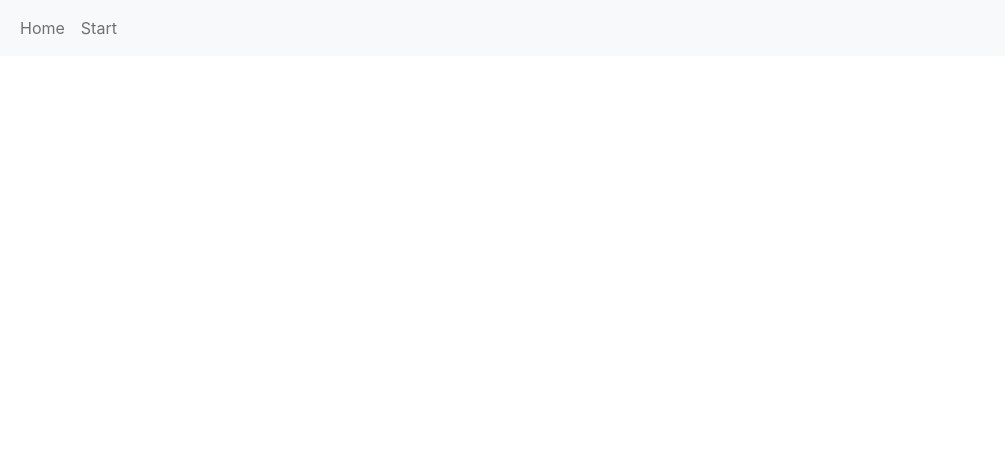
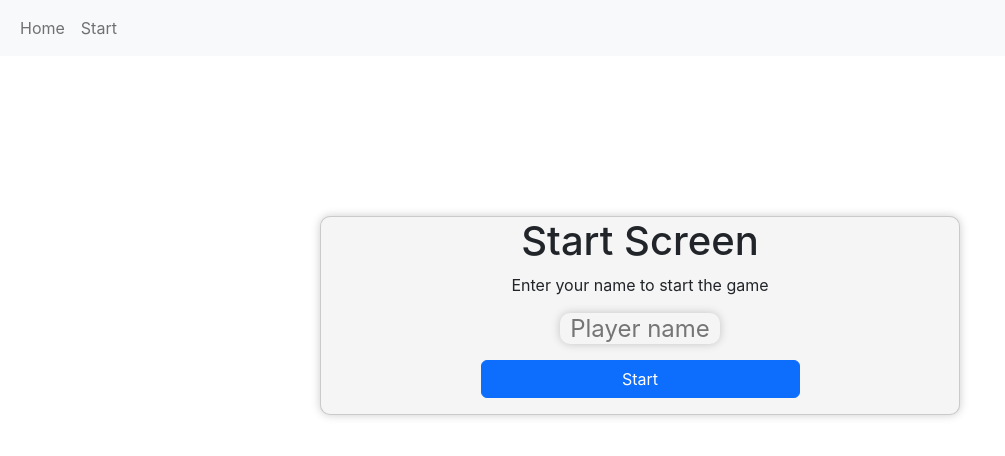
Before and after one commit to Chase-Forestello/GolfApp, a React (Create React App) app: page / in a window 1280 px wide. Before the commit this address had no page. Shown: the top 456 px of the page, without its empty margins (0-1005 px from the left). Built offline with nearby package versions, Linux system fonts and the light colour scheme.

Commit message:
modified routing

```diff
--- a/src/App.js
+++ b/src/App.js
@@ -10,8 +10,9 @@
       <div className="App">
         <Header />
         <Routes>
-          <Route path="/start" element={<StartScreen />} />
-          <Route path="/home" element={<Home />} />
+          <Route path="/" element={<StartScreen />} />
+          <Route path="/golf-app/start" element={<StartScreen />} />
+          <Route path="/golf-app/home" element={<Home />} />
         </Routes>
       </div>
     </Router>
--- a/src/components/Header.jsx
+++ b/src/components/Header.jsx
@@ -12,10 +12,10 @@
   <div className="collapse navbar-collapse" id="navbarNav">
     <ul className="navbar-nav">
       <li className="nav-item">
-        <Link className="nav-link" aria-current="page" to="/home">Home</Link>
+        <Link className="nav-link" aria-current="page" to="/golf-app/home">Home</Link>
       </li>
       <li className="nav-item">
-        <Link className="nav-link" to="/start">Start</Link>
+        <Link className="nav-link" to="/golf-app/start">Start</Link>
       </li>
     </ul>
   </div>
--- a/src/components/StartScreen.jsx
+++ b/src/components/StartScreen.jsx
@@ -11,7 +11,7 @@
   function handleNameClick() {
     if (name.length > 0) {
       console.log("Name: " + name);
-      navigate("/home");
+      navigate("/golf-app/home");
     } else {
       alert("Please enter your name");
     }
```
